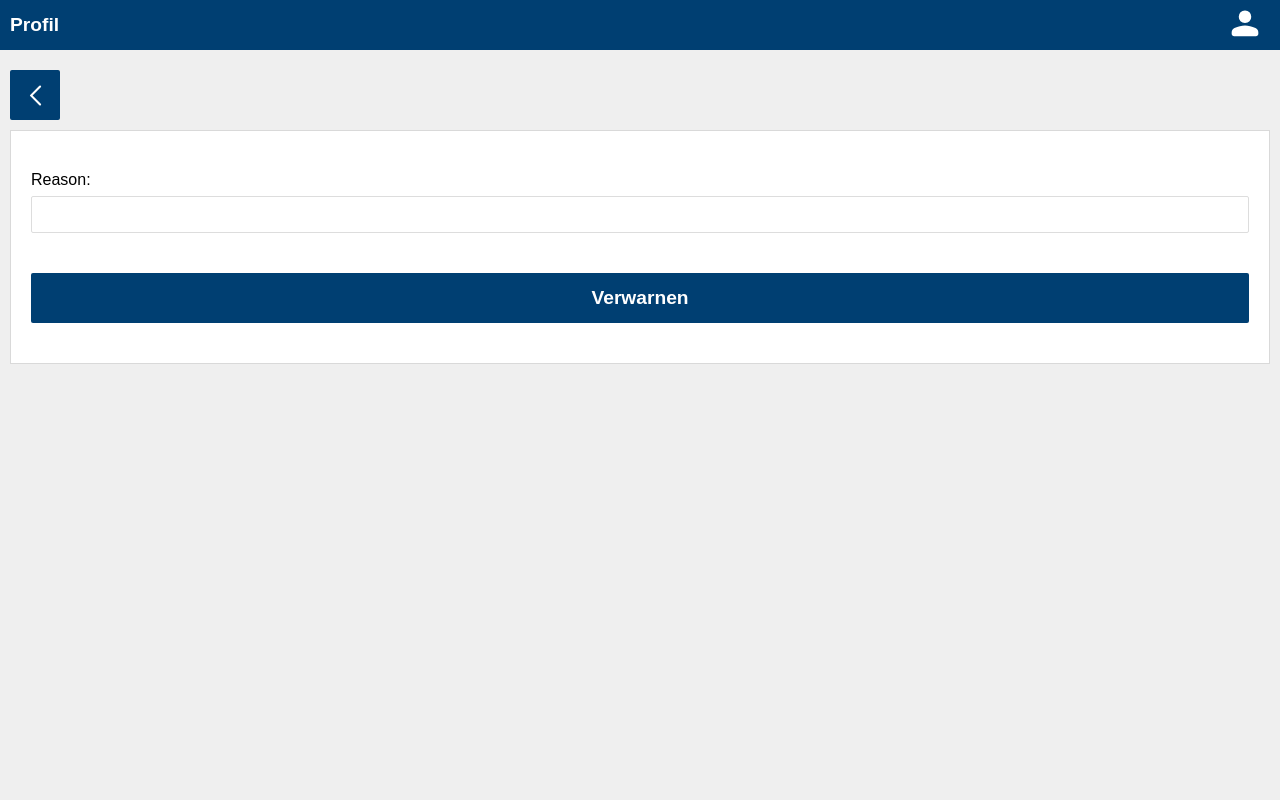
After one commit to Kiidle/feeder-backend, a Django app: page /users/1/warns/create in a window 1280 px wide. The commit adds this page. Run offline with Django 4.2, Linux system fonts and the light colour scheme; data comes from the database, SQL or seed files in the repository; both versions use the stored data as it was after the commit.

Commit message:
Add Warns

```diff
--- a/authentication/templates/authentication/user_warns.html
+++ b/authentication/templates/authentication/user_warns.html
@@ -56,6 +56,11 @@
             <p>{{ user.warns.count }} Verwarnung</p>
         {% endif %}
     </div>
+    <div class="grid-buttons grid-buttons-home">
+        <a href="{% url 'warn_create' user.id %}" class="crud-button create">
+            <img src="{% static 'svgs/add.svg' %}" height="25px" />
+        </a>
+    </div>
     <div class="grid-warns">
         {% for warn in user.warns.all %}
             <div class="card warn">
--- /dev/null
+++ b/authentication/templates/authentication/warn_create.html
@@ -0,0 +1,35 @@
+{% load static %}
+
+<!DOCTYPE html>
+<html lang="en">
+<head>
+    <meta charset="UTF-8">
+    <link rel="stylesheet" href="{% static 'global.css' %}">
+    <link rel="stylesheet" href="{% static 'header.css' %}">
+    <link rel="stylesheet" href="{% static 'users.css' %}">
+    <link rel="stylesheet" href="{% static 'style.css' %}">
+    <link rel="stylesheet" href="{% static 'feeds.css' %}">
+    <meta name="viewport" content="width=device-width, initial-scale=1.0">
+    <title>Home</title>
+</head>
+<body>
+<header>
+    <h1 class="title">Profil</h1>
+    <div class="profile">
+        <a href="{% url 'user' request.user.id %}"><img src="{% static 'svgs/account.svg' %}" height="40px" /></a>
+    </div>
+</header>
+<main>
+    <div class="grid-buttons grid-buttons-detail">
+        <a href="{% url 'user_warns' user.id %}" class="crud-button back">
+            <img src="{% static 'svgs/back.svg' %}" height="25px" />
+        </a>
+    </div>
+    <div class="card">
+        <form class="form-container" method="POST">
+            {% csrf_token %}
+            {{ form.as_p }}
+            <button type="submit">Verwarnen</button>
+        </form>
+    </div>
+</main>
--- a/authentication/urls.py
+++ b/authentication/urls.py
@@ -1,7 +1,7 @@
 from django.urls import path
 from . import views
 
-from .views import SignUpView, UsersView, UserView, UserCommentariesView, UserWarnsView, UserUpdateView
+from .views import SignUpView, UsersView, UserView, UserCommentariesView, UserWarnsView, UserUpdateView, WarnCreateView
 
 urlpatterns = [
     path("signup/", SignUpView.as_view(), name="signup"),
@@ -13,5 +13,6 @@ urlpatterns = [
     path("users/<slug:pk>/warns", UserWarnsView.as_view(), name="user_warns"),
     path("users/<slug:pk>/update", UserUpdateView.as_view(), name="user_update"),
     path("users/<slug:pk>/delete", views.user_delete, name="user_delete"),
+    path("users/<int:user_id>/warns/create", WarnCreateView.as_view(), name="warn_create"),
     path("feeds/", views.redirectURL, name="redirect_feeds"),
 ]
--- a/authentication/views.py
+++ b/authentication/views.py
@@ -5,7 +5,7 @@ from django.shortcuts import render, redirect
 from django.contrib import messages
 from django.contrib.auth import login, authenticate, logout
 from .forms import SignUpForm, LoginForm
-from authentication.models import User
+from authentication.models import User, Warn
 
 def logout_view(request):
     logout(request)
@@ -83,3 +83,23 @@ def user_delete(request, pk):
         user.delete()
         return redirect('feeds')
     return (request, 'authentication/user_delete.html', {'user': user})
+
+class WarnCreateView(generic.CreateView):
+    model = Warn
+    fields = ['reason']
+    template_name = "authentication/warn_create.html"
+
+    def get_success_url(self):
+        return reverse_lazy('user_warns', kwargs={"pk": self.kwargs.get('user_id')})
+
+    def get_current_user(self, **kwargs):
+        return User.objects.get(id = self.kwargs.get('user_id'))
+
+    def get_context_data(self, **kwargs):
+        data = super().get_context_data(**kwargs)
+        user = self.get_current_user(**kwargs)
+        data.update({'user': user})
+        return data
+    def form_valid(self, form):
+        form.instance.user = self.get_current_user(**self.kwargs)
+        return super().form_valid(form)
```
Also changed, not shown: commentary/views.py (line endings or trailing spaces), db.sqlite3.
